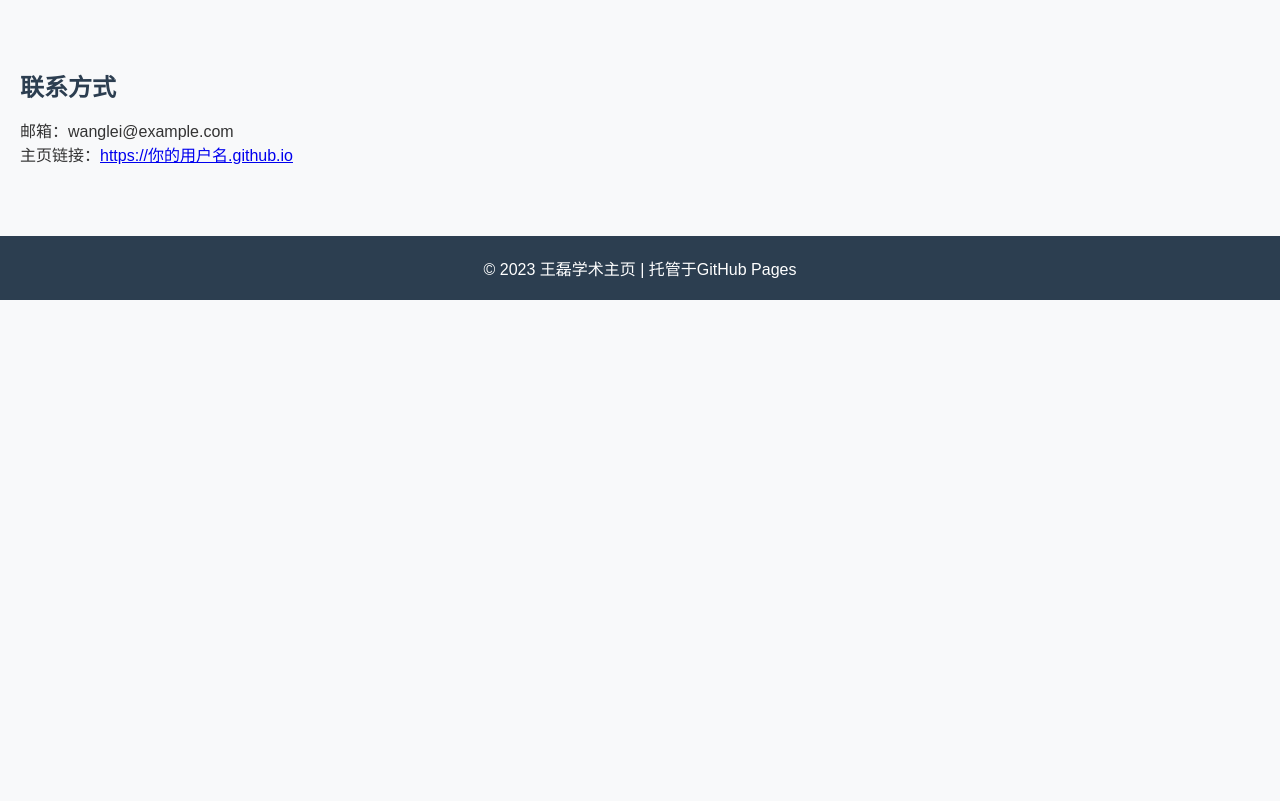
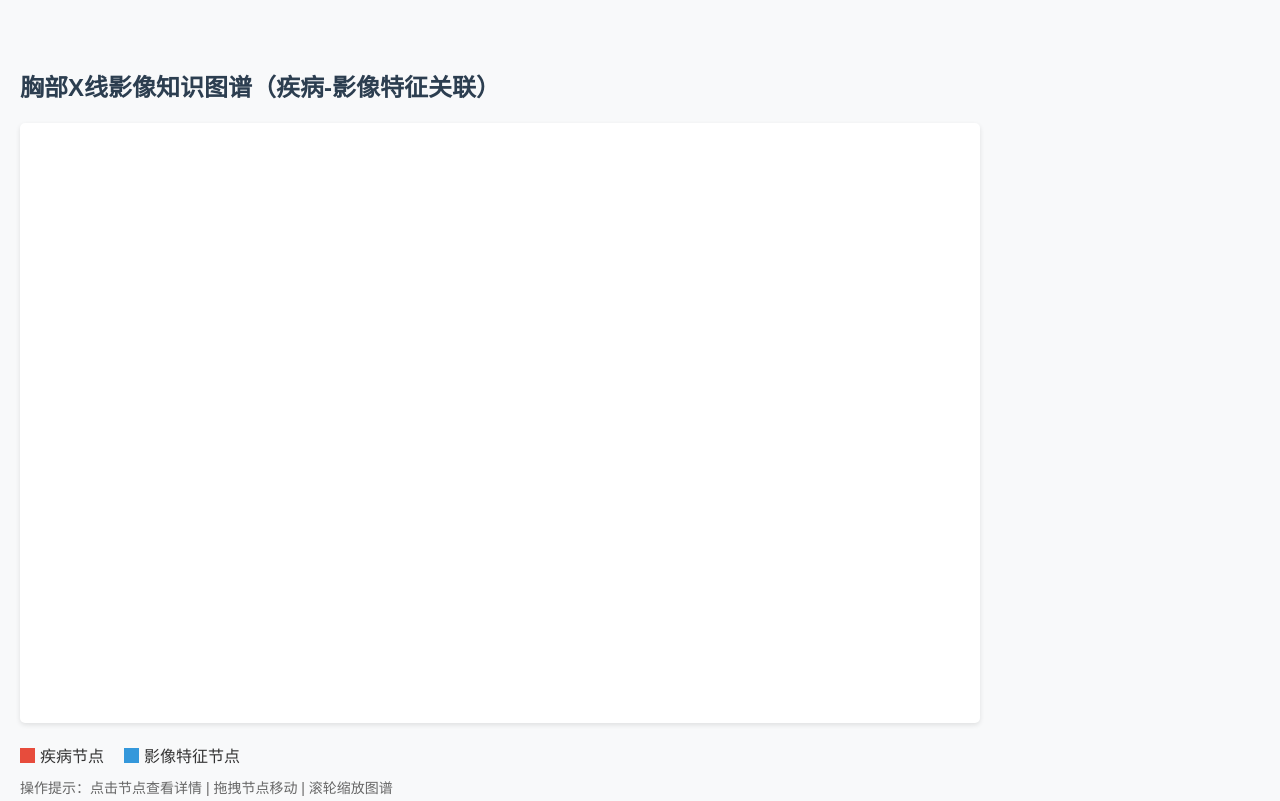
Before and after one commit to YJF-2025/YJF-2025.github.io, a plain HTML site: page index.html in a window 1280 px wide. Shown: the part 1120-1921 px from the top of the page. Before the commit the page ends 1420 px from the top, so only its background shows below. Drawn offline with Linux system fonts and the light colour scheme.

Commit message:
Update index.html

```diff
--- a/index.html
+++ b/index.html
@@ -28,6 +28,7 @@
             <a href="#research">研究方向</a>
             <a href="#publications">过往荣誉</a>
             <a href="#contact">联系方式</a>
+            <a href="#kg">知识图谱</a>
         </div>
     </div>
 
@@ -61,6 +62,30 @@
         <div class="pub-item">王磊, 等. 基于深度学习的胸部X线图像去噪算法. 中国医学影像技术, 2022.</div>
     </div>
 
+    <!-- 新增：胸部X线影像知识图谱区域 -->
+<div id="kg" class="container section">
+    <h2>胸部X线影像知识图谱（疾病-影像特征关联）</h2>
+    <!-- 图谱容器 -->
+    <div class="graph-container" style="height: 600px; background: white; border-radius: 5px; padding: 20px; margin: 20px 0; box-shadow: 0 2px 5px rgba(0,0,0,0.1);"></div>
+    <!-- 图例 -->
+    <div style="display: flex; gap: 20px; margin: 10px 0;">
+        <div style="display: flex; align-items: center; gap: 5px;">
+            <div style="width: 15px; height: 15px; background: #e74c3c;"></div>
+            <span>疾病节点</span>
+        </div>
+        <div style="display: flex; align-items: center; gap: 5px;">
+            <div style="width: 15px; height: 15px; background: #3498db;"></div>
+            <span>影像特征节点</span>
+        </div>
+    </div>
+    <p style="font-size: 14px; color: #666;">操作提示：点击节点查看详情 | 拖拽节点移动 | 滚轮缩放图谱</p>
+    <!-- 详情面板 -->
+    <div id="kg-detail" style="margin-top: 20px; padding: 15px; background: white; border-radius: 5px; box-shadow: 0 2px 5px rgba(0,0,0,0.1); display: none;">
+        <h3 id="detail-title" style="color: #2c3e50; margin-bottom: 10px;"></h3>
+        <div id="detail-content"></div>
+    </div>
+</div>
+
     <!-- 联系方式 -->
     <div id="contact" class="container section">
         <h2>联系方式</h2>
```
